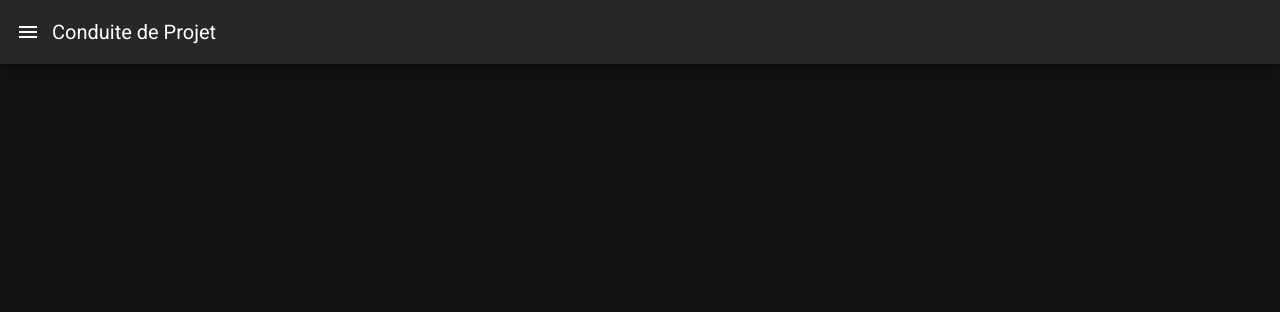
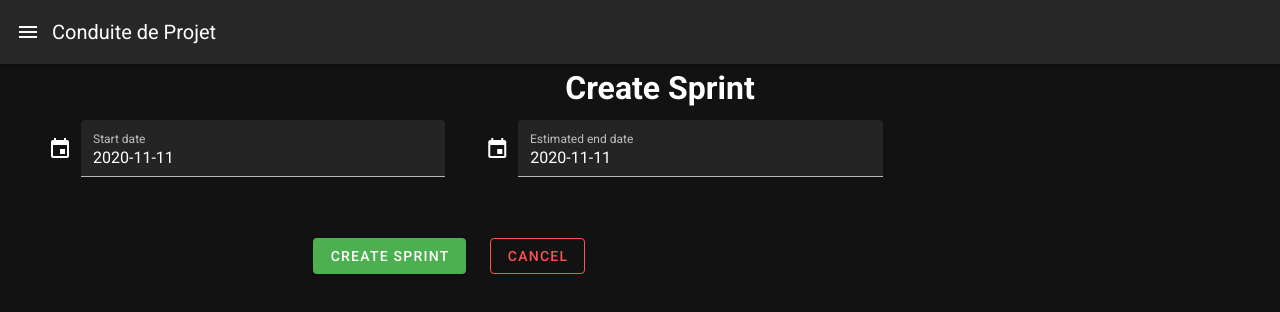
Before and after one commit to Meplos/g1eq7-release, a Vue app in the folder frontend/: page /project/1/sprint/create in a window 1280 px wide. Shown: the top 312 px of the page. Built offline with nearby package versions, Linux system fonts and the light colour scheme; what @vuejs-community/vue-filter-date-format would draw is missing.

Commit message:
NF23 Sprint Forms

```diff
--- a/frontend/src/components/USList.vue
+++ b/frontend/src/components/USList.vue
@@ -7,8 +7,8 @@
         fab
         @click="$router.push({ name: 'CreateUS', params: { isEdit: false } })"
       >
-        <v-icon> mdi-plus</v-icon></v-btn
-      >
+        <v-icon> mdi-plus</v-icon>
+      </v-btn>
     </h1>
 
     <v-simple-table class="mt-10 mr-10">
--- /dev/null
+++ b/frontend/src/components/form/SprintForm.vue
@@ -0,0 +1,161 @@
+<template>
+  <div class="sprintForm__container">
+    <h1 v-if="isEdit">Sprint #{{ id }}</h1>
+    <h1 v-else>Create Sprint</h1>
+
+    <v-form>
+      <v-row>
+        <v-col class="ma-2" cols="12" sm="4">
+          <v-menu
+            ref="menu"
+            v-model="menuStart"
+            :close-on-content-click="false"
+            :return-value.sync="start"
+            transition="scale-transition"
+            offset-y
+            min-width="290px"
+          >
+            <template v-slot:activator="{ on, attrs }">
+              <v-text-field
+                v-model="start"
+                label="Start date"
+                prepend-icon="mdi-calendar"
+                readonly
+                v-bind="attrs"
+                v-on="on"
+                filled
+              ></v-text-field>
+            </template>
+            <v-date-picker v-model="start" no-title scrollable>
+              <v-spacer></v-spacer>
+              <v-btn text color="primary" @click="menuStart = false">
+                Cancel
+              </v-btn>
+              <v-btn text color="primary" @click="$refs.menu.save(start)">
+                OK
+              </v-btn>
+            </v-date-picker>
+          </v-menu>
+        </v-col>
+        <v-col class="ma-2" cols="12" sm="4">
+          <!-- End date datepicker -->
+          <v-menu
+            ref="menu"
+            v-model="menuEnd"
+            :close-on-content-click="false"
+            :return-value.sync="start"
+            transition="scale-transition"
+            offset-y
+            min-width="290px"
+          >
+            <template v-slot:activator="{ on, attrs }">
+              <v-text-field
+                v-model="end"
+                label="Estimated end date"
+                prepend-icon="mdi-calendar"
+                readonly
+                v-bind="attrs"
+                v-on="on"
+                filled
+              ></v-text-field>
+            </template>
+            <v-date-picker v-model="end" no-title scrollable>
+              <v-spacer></v-spacer>
+              <v-btn text color="primary" @click="menuEnd = false">
+                Cancel
+              </v-btn>
+              <v-btn text color="primary" @click="$refs.menu.save(end)">
+                OK
+              </v-btn>
+            </v-date-picker>
+          </v-menu>
+        </v-col>
+      </v-row>
+      <v-row v-if="isEdit">
+        <v-col cols="12" sm="4" class="align-center">
+          <v-select
+            :items="stateItems"
+            v-model="state"
+            filled
+            label="state"
+            dense
+          />
+        </v-col>
+      </v-row>
+      <v-row>
+        <v-col cols="12" sm="8">
+          <v-btn class="mr-6" v-if="isEdit" color="success" @click="modify">
+            Save
+          </v-btn>
+
+          <v-btn class="mr-6" v-else color="success" @click="create">
+            Create Sprint
+          </v-btn>
+          <v-btn color="error" @click="cancel" outlined>Cancel</v-btn>
+        </v-col>
+      </v-row>
+    </v-form>
+  </div>
+</template>
+
+<script>
+//import axios from "axios";
+//import { serveurl, port } from "../../config/backend.config";
+export default {
+  props: {
+    isEdit: Boolean,
+    sprint: Object,
+  },
+  data() {
+    return {
+      start: this.sprint
+        ? this.sprint.startDate
+        : new Date().toISOString().substring(0, 10),
+      end: this.sprint
+        ? this.sprint.endDate
+        : new Date().toISOString().substring(0, 10),
+      state: this.sprint ? this.sprint.state : "COMMING",
+      id: this.sprint ? this.sprint.id : null,
+      projectId: this.sprint
+        ? this.sprint.projectId
+        : this.$route.params.projectId,
+
+      menuStart: false,
+      menuEnd: false,
+      stateItems: ["COMMING", "CURRENT", "TERMINATED"],
+    };
+  },
+  methods: {
+    create() {
+      console.log("Sprint Create");
+      // TODO: Do post request to create sprint
+      /*axios.post(
+        `ĥttp://${serveurl}:${port}/[a remplir]`,
+        this.createPostBody()
+      );*/
+    },
+    modify() {
+      // TODO: Do post request to modify sprint
+      /*
+      axios.post(
+        `ĥttp://${serveurl}:${port}/[a remplir]`,
+        this.createPostBody()
+      );*/
+    },
+    cancel() {
+      this.$router.back();
+    },
+    createPostBody() {
+      return {
+        id: this.id,
+        startDate: this.start,
+        endDate: this.end,
+        state: this.state,
+        projectId: this.projectId,
+      };
+    },
+  },
+};
+</script>
+
+<style></style>
--- a/frontend/src/router/index.js
+++ b/frontend/src/router/index.js
@@ -4,6 +4,7 @@ import ListProject from "../components/ListProject.vue";
 import Project from "../components/Project.vue";
 import ProjectForm from "../components/form/ProjectForm.vue";
 import USForm from "../components/form/USForm.vue";
+import SprintForm from "../components/form/SprintForm.vue";
 
 Vue.use(VueRouter);
 
@@ -22,15 +23,22 @@ const routes = [
     props: true,
   },
   {
-    path: "/project/:",
-    name: "ModifyProject",
-    props: true,
-  },
-  {
     path: "/project/:idProject/us/createUS",
     name: "CreateUS",
     component: USForm,
     props: { isEdit: false },
+  },
+  {
+    path: "/project/:idProject/sprint/create",
+    name: "CreateSprint",
+    component: SprintForm,
+    props: { isEdit: false },
+  },
+  {
+    path: "/project/:idProject/sprint/modify",
+    name: "ModifySprint",
+    component: SprintForm,
+    props: true,
   },
   {
     path: "/project/:idProject/modify/",
```
Also changed, not shown: 1 other file (tests, documents, lock files or other folders).
